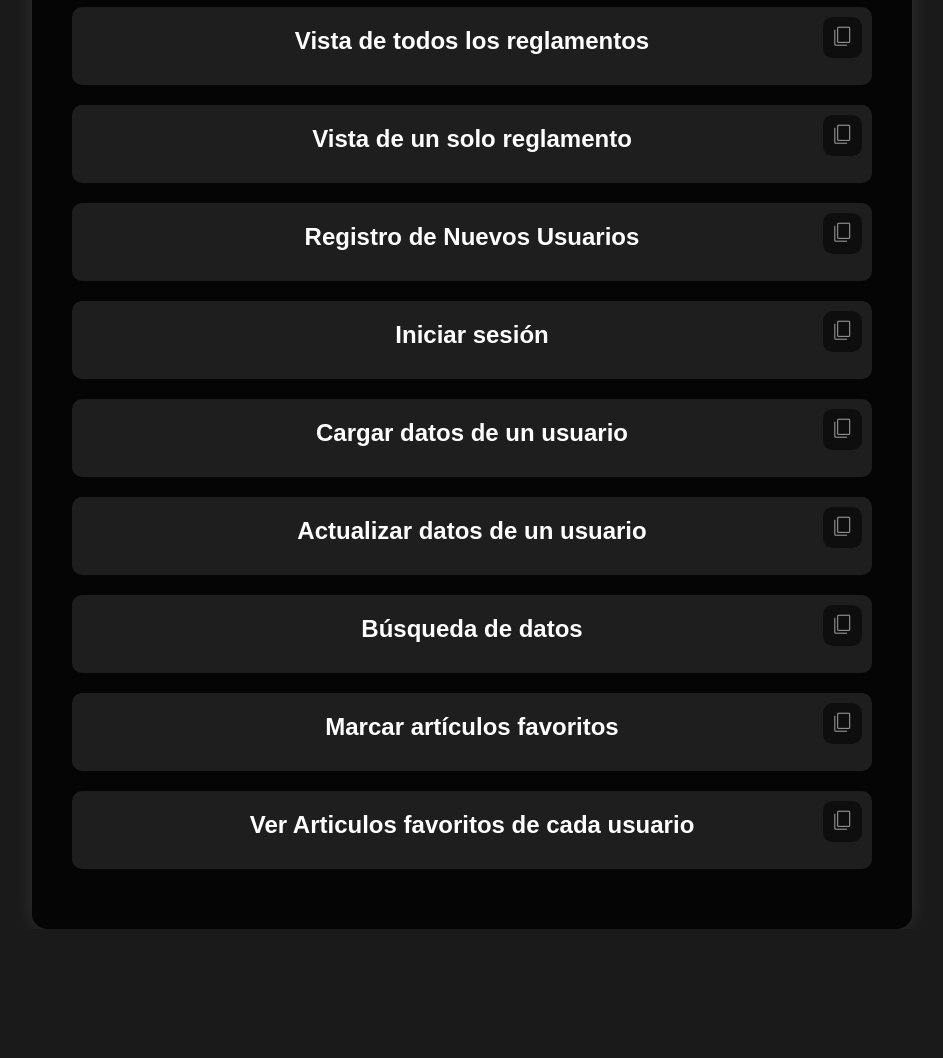
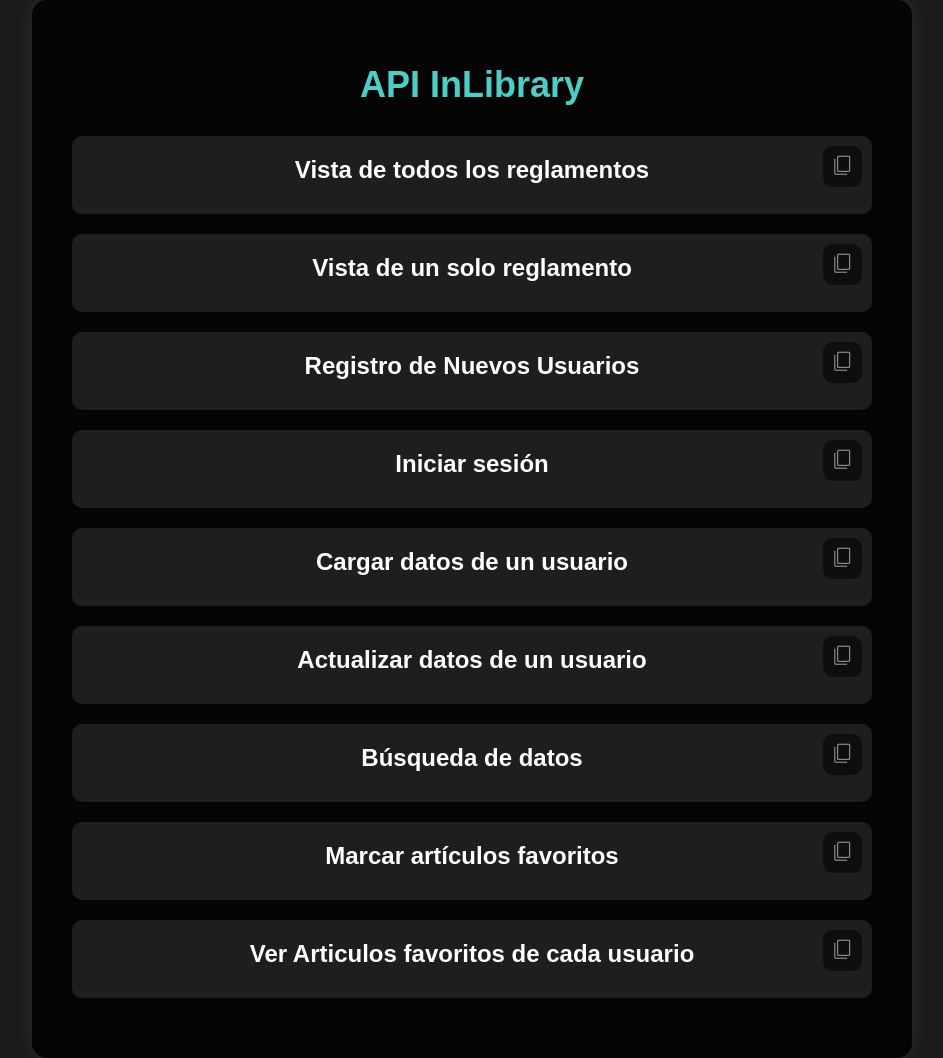
Before and after one commit to raidolContreras/app-fiscal, a PHP site: page /api-fiscal/api.php in a window 1280 px wide. Shown: the whole page, without its empty margins (168-1111 px from the left). Before the commit the page ends 929 px from the top, so only its background shows below. Run offline with PHP 8.4, Linux system fonts and the light colour scheme.

Commit message:
Update style.css

```diff
--- a/api-fiscal/assets/style.css
+++ b/api-fiscal/assets/style.css
@@ -8,7 +8,6 @@
       display: flex;
       justify-content: center;
       align-items: center;
-      height: 100vh;
     }
 
     .container {
```
